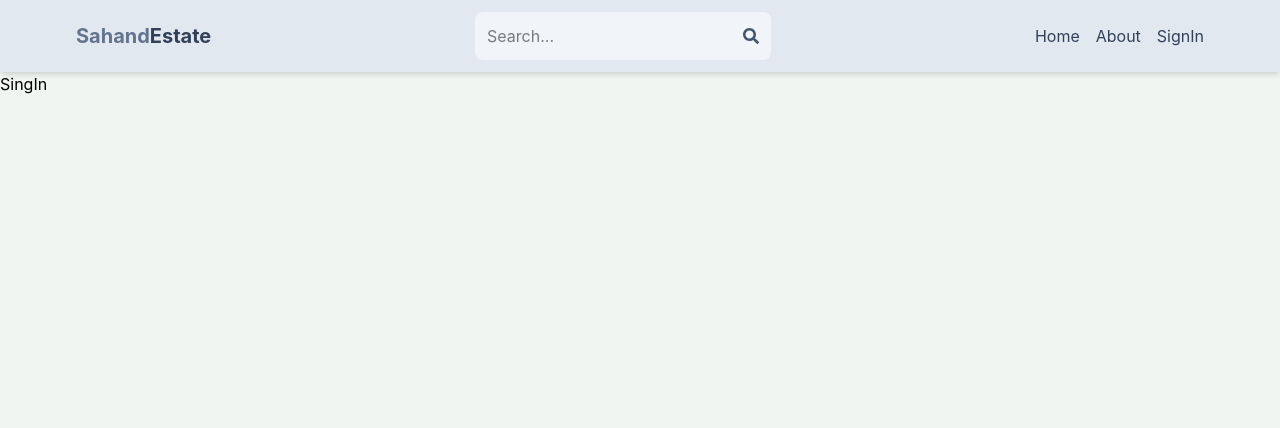
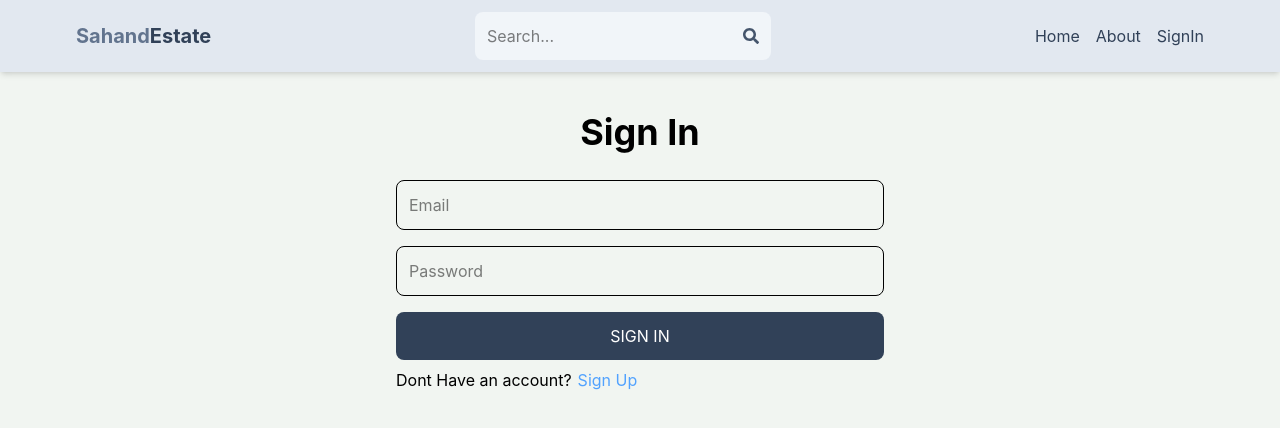
Before and after one commit to CodingWithLaiba/EstateHub, a React (Vite) app in the folder client/: page /sign-in in a window 1280 px wide. Shown: the top 428 px of the page. Built offline with nearby package versions, Linux system fonts and the light colour scheme.

Commit message:
feat(ui): implement SignIn component with form handling and error display

```diff
--- a/client/src/pages/SingIn.jsx
+++ b/client/src/pages/SingIn.jsx
@@ -1,5 +1,74 @@
-export default function SingIn() {
+import { useState } from "react";
+import { Link,useNavigate } from "react-router-dom";
+
+export default function SignIn() {
+
+  const [email, setEmail] = useState("");
+  const [password, setPassword] = useState("");
+  const [error, setError] = useState();
+  const [loading, setLoading] = useState(false);
+const navigate = useNavigate()
+  const handleSubmit = async (e) => {
+    e.preventDefault();
+    try {
+      setLoading(true);
+      const res = await fetch("/api/auth/signin", {
+        method: "POST",
+        headers: {
+          "Content-Type": "application/json",
+        },
+        body: JSON.stringify({ email: email, password }),
+      });
+      const data = await res.json();
+      if (data.success === false) {
+        setError(data.message);
+        setLoading(false);
+        return;
+      }
+      setLoading(false);
+      setError(null)
+      navigate('/')
+      console.log(data);
+    } catch (error) {
+      setLoading(false);
+      setError(error.message);
+    }
+  };
+
   return (
-    <div>SingIn</div>
-  )
+    <div className="p-3 max-w-lg mx-auto">
+      <h1 className="text-4xl text-center font-bold my-7">Sign In</h1>
+      <form onSubmit={handleSubmit} className="flex flex-col gap-4">
+        <input
+          type="email"
+          className="border p-3 rounded-lg"
+          placeholder="Email"
+          id="email"
+          value={email}
+          onChange={(e) => setEmail(e.target.value)}
+        />
+        <input
+          type="password"
+          className="border p-3 rounded-lg"
+          placeholder="Password"
+          id="password"
+          value={password}
+          onChange={(e) => setPassword(e.target.value)}
+        />
+        <button
+          disabled={loading}
+          className="bg-slate-700 uppercase text-white p-3 rounded-lg hover:opacity-95"
+        >
+          {loading ? "Loading..." : "Sign In"}
+        </button>
+      </form>
+      <div className="flex gap-1.5 mt-2">
+        <p>Dont Have an account?</p>
+        <Link to="/sign-up">
+          <span className="text-blue-400">Sign Up</span>
+        </Link>
+      </div>
+      {error && <p className="text-red-500 mt-5">{error}</p>}
+    </div>
+  );
 }
```
